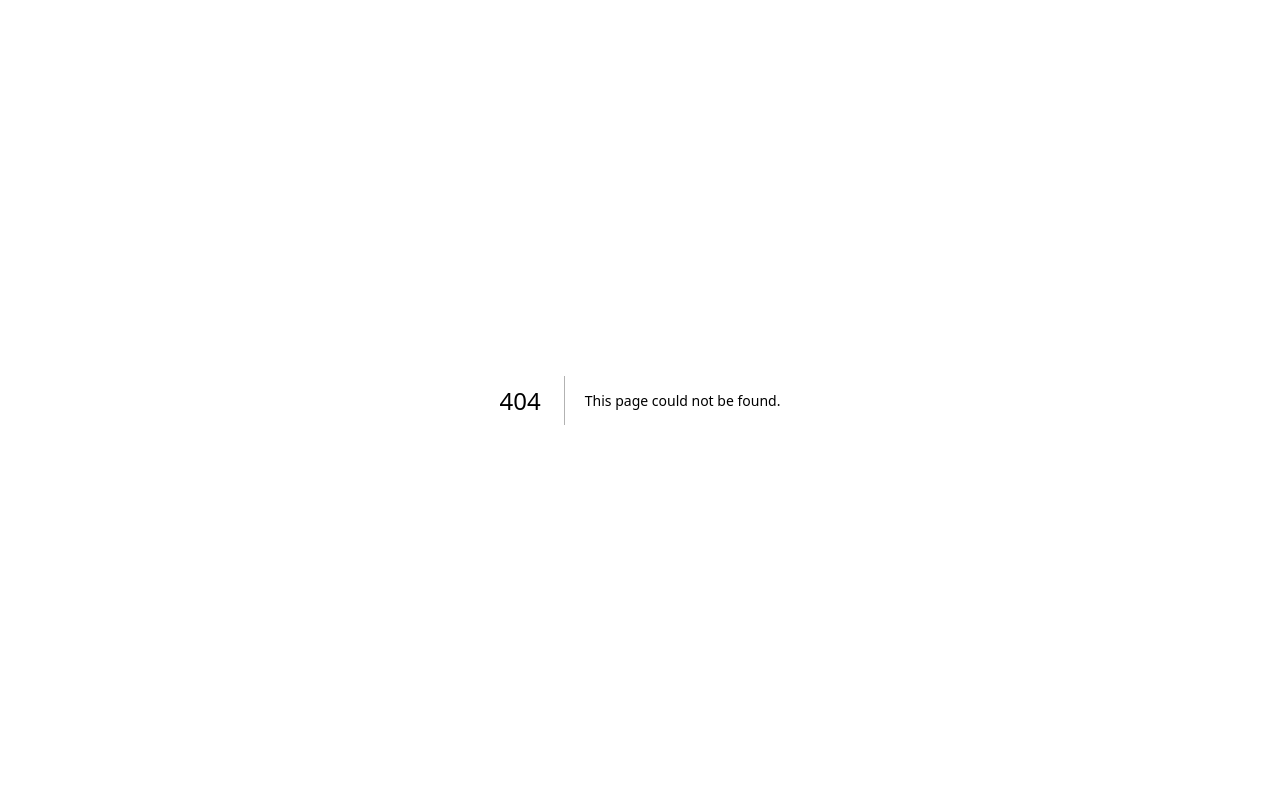
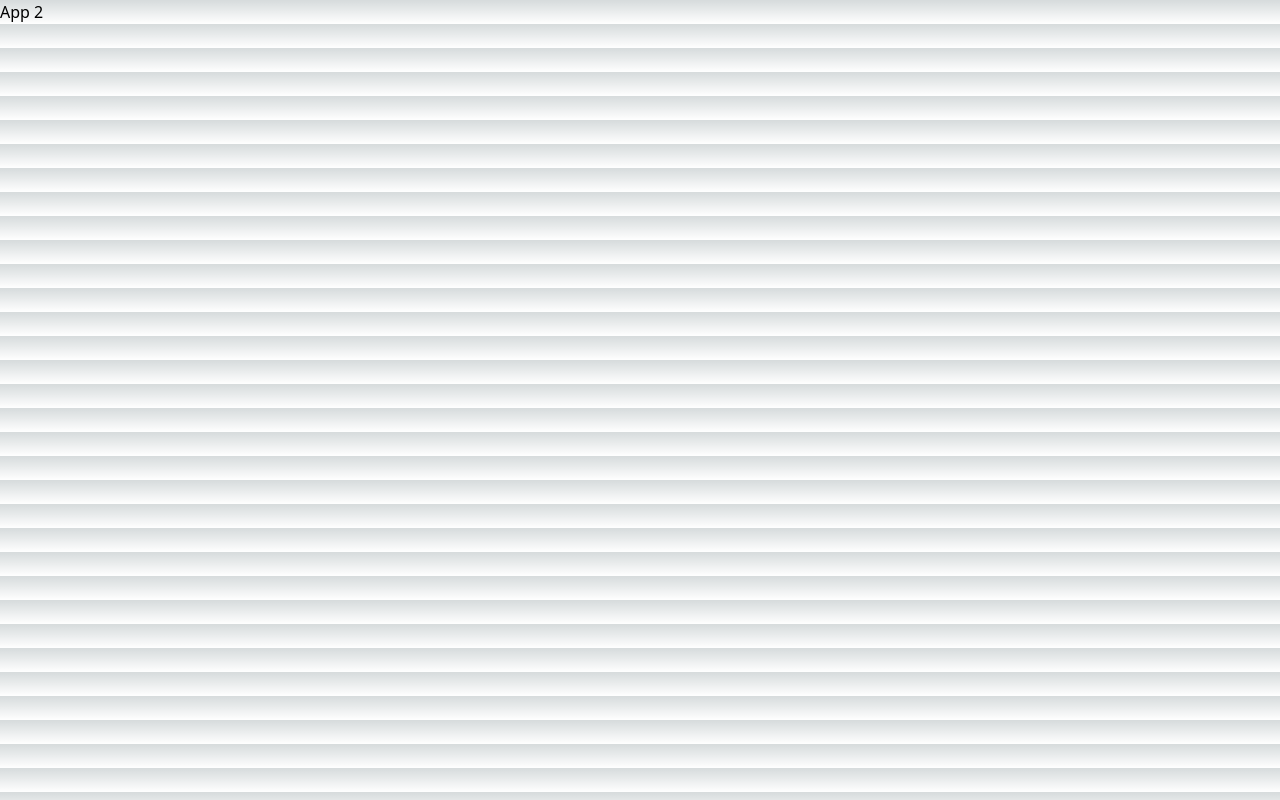
Before and after one commit to AwsSupOps/nextamplified, a Next.js app: page /line in a window 1280 px wide. Before the commit this address had no page. Built offline with nearby package versions, Linux system fonts and the light colour scheme.

Commit message:
Add files via upload
adding file

```diff
--- /dev/null
+++ b/pages/line.js
@@ -0,0 +1,4 @@
+export default function Page(){
+
+    return (<div><h1>App 2</h1></div>)
+}
```
